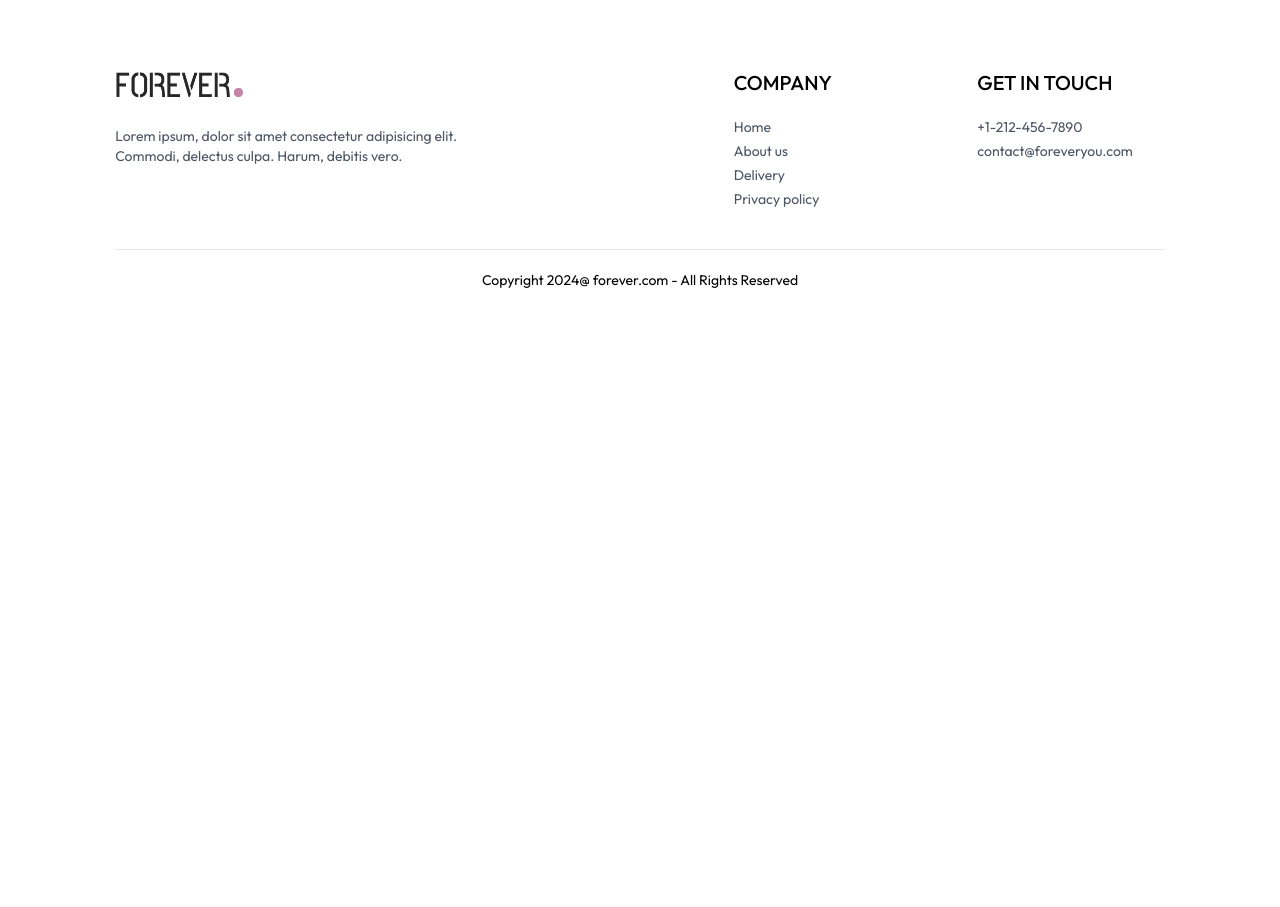
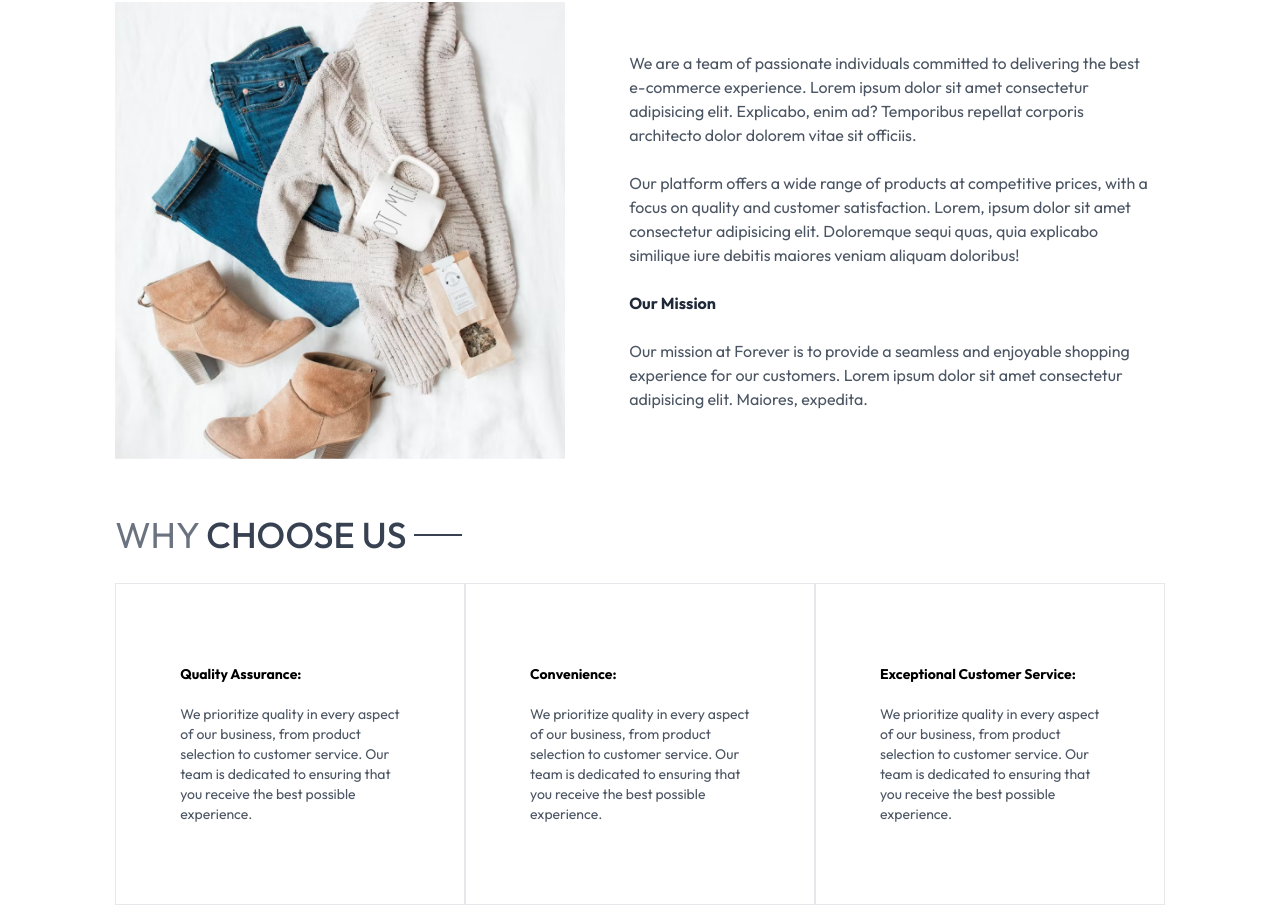
Before and after one commit to 5urafel/ECOMMERCE-APP, a React (Vite) app in the folder frontend/: page /about in a window 1280 px wide. Shown: the part 196-1103 px from the top of the page. Before the commit the page ends 800 px from the top, so only its background shows below. Built offline with nearby package versions, Linux system fonts and the light colour scheme.

Commit message:
feat(about): add about page

```diff
--- a/frontend/src/pages/About.jsx
+++ b/frontend/src/pages/About.jsx
@@ -1,7 +1,80 @@
 import React from "react";
+import Title from "../components/Title";
+import { assets } from "../assets/frontend_assets/assets";
+import NewsletterBox from "../components/NewsletterBox";
 
 const About = () => {
-  return <div>About</div>;
+  return (
+    <div>
+      <div className="text-2xl text-center pt-8 border-t">
+        <Title text1={"ABOUT"} text2={"US"} />
+      </div>
+      <div className="my-10 flex flex-col md:flex-row gap-16">
+        <img
+          className="w-full md:max-w-[450px]"
+          src={assets.about_img}
+          alt=""
+        />
+        <div className="flex flex-col justify-center gap-6 md:w-2/4 text-gray-600">
+          <p>
+            We are a team of passionate individuals committed to delivering the
+            best e-commerce experience. Lorem ipsum dolor sit amet consectetur
+            adipisicing elit. Explicabo, enim ad? Temporibus repellat corporis
+            architecto dolor dolorem vitae sit officiis.
+          </p>
+          <p>
+            Our platform offers a wide range of products at competitive prices,
+            with a focus on quality and customer satisfaction. Lorem, ipsum
+            dolor sit amet consectetur adipisicing elit. Doloremque sequi quas,
+            quia explicabo similique iure debitis maiores veniam aliquam
+            doloribus!
+          </p>
+          <b className="text-gray-800">Our Mission</b>
+          <p>
+            Our mission at Forever is to provide a seamless and enjoyable
+            shopping experience for our customers. Lorem ipsum dolor sit amet
+            consectetur adipisicing elit. Maiores, expedita.
+          </p>
+        </div>
+      </div>
+
+      <div className="text-4xl py-4">
+        <Title text1={"WHY"} text2={"CHOOSE US"} />
+      </div>
+
+      <div className="flex flex-col md:flex-row text-sm mb-20">
+        <div className="border px-10 md:px-16 py-8 sm:py-20 flex flex-col gap-5">
+          <b>Quality Assurance: </b>
+          <p className="text-gray-600">
+            {" "}
+            We prioritize quality in every aspect of our business, from product
+            selection to customer service. Our team is dedicated to ensuring
+            that you receive the best possible experience.
+          </p>
+        </div>
+        <div className="border px-10 md:px-16 py-8 sm:py-20 flex flex-col gap-5">
+          <b>Convenience: </b>
+          <p className="text-gray-600">
+            {" "}
+            We prioritize quality in every aspect of our business, from product
+            selection to customer service. Our team is dedicated to ensuring
+            that you receive the best possible experience.
+          </p>
+        </div>
+        <div className="border px-10 md:px-16 py-8 sm:py-20 flex flex-col gap-5">
+          <b>Exceptional Customer Service: </b>
+          <p className="text-gray-600">
+            {" "}
+            We prioritize quality in every aspect of our business, from product
+            selection to customer service. Our team is dedicated to ensuring
+            that you receive the best possible experience.
+          </p>
+        </div>
+      </div>
+
+      <NewsletterBox />
+    </div>
+  );
 };
 
 export default About;
```
